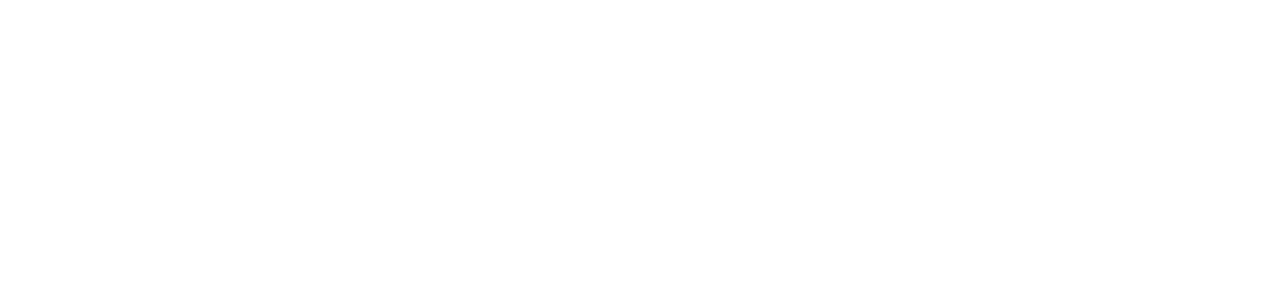
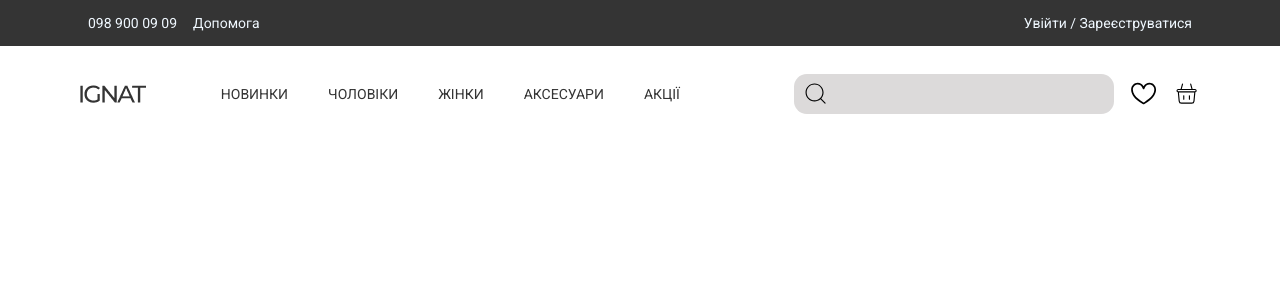
Before and after one commit to Marharet/interne-technical-task, a React (Create React App) app: page / in a window 1280 px wide. Shown: the top 300 px of the page. Built offline with nearby package versions, Linux system fonts and the light colour scheme.

Commit message:
Header section done

```diff
--- a/package.json
+++ b/package.json
@@ -8,6 +8,7 @@
     "@testing-library/user-event": "^13.5.0",
     "react": "^18.2.0",
     "react-dom": "^18.2.0",
+    "react-icons": "^5.0.1",
     "react-scripts": "5.0.1",
     "web-vitals": "^2.1.4"
   },
--- a/src/App.js
+++ b/src/App.js
@@ -1,7 +1,10 @@
+import React from "react";
+import Header from "./components/Header";
+
 export default function App() {
   return (
     <div className="App">
-
+      <Header/>
     </div>
   );
 }
--- /dev/null
+++ b/src/components/Header.js
@@ -0,0 +1,43 @@
+import React from "react";
+import { CiSearch } from "react-icons/ci";
+import { GoHeart } from "react-icons/go";
+import { CiShoppingBasket } from "react-icons/ci";
+
+import "../css/Header.css"
+
+export default function Header() {
+    return (
+      <div>
+        <div className="header-container">
+            <div className="header-first">
+                <div className="help-box">
+                    <p>098 900 09 09</p>
+                    <p>Допомога</p>
+                </div>
+                <p>Увійти / Зареєструватися</p>
+            </div>
+
+            <div className="header-second">
+                <img src={require(`../img/Logo.png`)}></img>
+                <div className="nav-box">
+                    <p>новинки</p>
+                    <p>чоловіки</p>
+                    <p>жінки</p>
+                    <p>аксесуари</p>
+                    <p>акції</p>
+                </div>
+                <div className="search-box">
+                    <div className="search-line">
+                        <CiSearch className="search-icon"/>
+                    </div>
+                    <GoHeart className="search-icon icon"/>
+                    <CiShoppingBasket className="search-icon icon"/>
+
+                </div>
+            </div>
+
+        </div>
+
+      </div>
+    );
+  }
--- /dev/null
+++ b/src/css/Header.css
@@ -0,0 +1,73 @@
+@import url('https://fonts.googleapis.com/css2?family=Roboto:ital,wght@0,100;0,300;0,400;0,500;0,700;0,900;1,100;1,300;1,400;1,500;1,700;1,900&display=swap');
+
+.header-container{
+    width: 100%;
+    font-family: "Roboto", sans-serif;
+    font-weight: 400;
+}
+
+.header-first{
+    background-color: #343434;
+    display: flex;
+    flex-direction: row;
+    justify-content: space-between;
+    align-items: center;
+    padding-right: 10vh;
+    padding-left: 10vh;
+}
+.header-first p {
+    padding: 2vh 1vh;
+    color: aliceblue;
+
+}
+.help-box{
+    display: flex;
+    flex-direction: row;
+    justify-content: space-around;
+}
+.header-second{
+    display: flex;
+    flex-direction: row;
+    justify-content: space-between;
+    align-items: center;
+    padding: 3vh 10vh;
+    height: 12vh;
+
+}
+.nav-box{
+    display: flex;
+    flex-direction: row;
+    justify-content: space-around;
+    align-items: center;
+    text-transform: uppercase;
+    color: #343434;
+}
+.nav-box p{
+    margin-right: 5vh;
+    cursor: pointer;
+}
+.search-box{
+    display: flex;
+    flex-direction: row;
+    justify-content: space-around;
+    align-items: center;
+
+}
+.search-line{
+    background-color: #dcdada;
+    height: 5vh;
+    width: 40vh;
+    border-radius: 1.6vh;
+    position: relative;
+    display: flex;
+    align-items: center;
+}
+.search-icon{
+    font-size: 3.4vh;
+    margin-left: 1vh;
+    cursor: pointer;
+}
+
+.icon{
+    margin-left: 2vh;
+}
--- /dev/null
+++ b/src/css/clearAllStyles.css
@@ -0,0 +1,39 @@
+*{
+    padding: 0;
+    margin: 0;
+    border: 0;
+  }
+
+  *,*:before,*:after{
+    -moz-box-sizing: border-box;
+    -webkit-box-sizing: border-box;
+    box-sizing: border-box;
+  }
+
+  :focus,:active{outline: none;}
+  a:focus,a:active{outline: none;}
+
+  nav,footer,header,aside{display: block;}
+
+  html,body{
+    height: 100%;
+    width: 100%;
+    font-size: 100%;
+    line-height: 1;
+    font-size: 14px;
+    -ms-text-size-adjust: 100%;
+    -moz-text-size-adjust: 100%;
+    -webkit-text-size-adjust: 100%;
+  }
+
+  input,button,textarea{font-family:inherit;}
+
+  input::-ms-clear{display: none;}
+  button{cursor: pointer;}
+  button::-moz-focus-inner {padding:0;border:0;}
+  a, a:visited{text-decoration: none;}
+  a:hover{text-decoration: none;}
+  ul li{list-style: none;}
+  img{vertical-align: top;}
+
+  h1,h2,h3,h4,h5,h6{font-size:inherit;font-weight: 400;}
--- a/src/index.js
+++ b/src/index.js
@@ -2,6 +2,8 @@
 import ReactDOM from 'react-dom/client';
 import App from './App';
 import reportWebVitals from './reportWebVitals';
+
+import "./css/clearAllStyles.css"
 
 const root = ReactDOM.createRoot(document.getElementById('root'));
 root.render(
```
Also changed, not shown: src/img/Logo.png (added), 1 other file (tests, documents, lock files or other folders).
